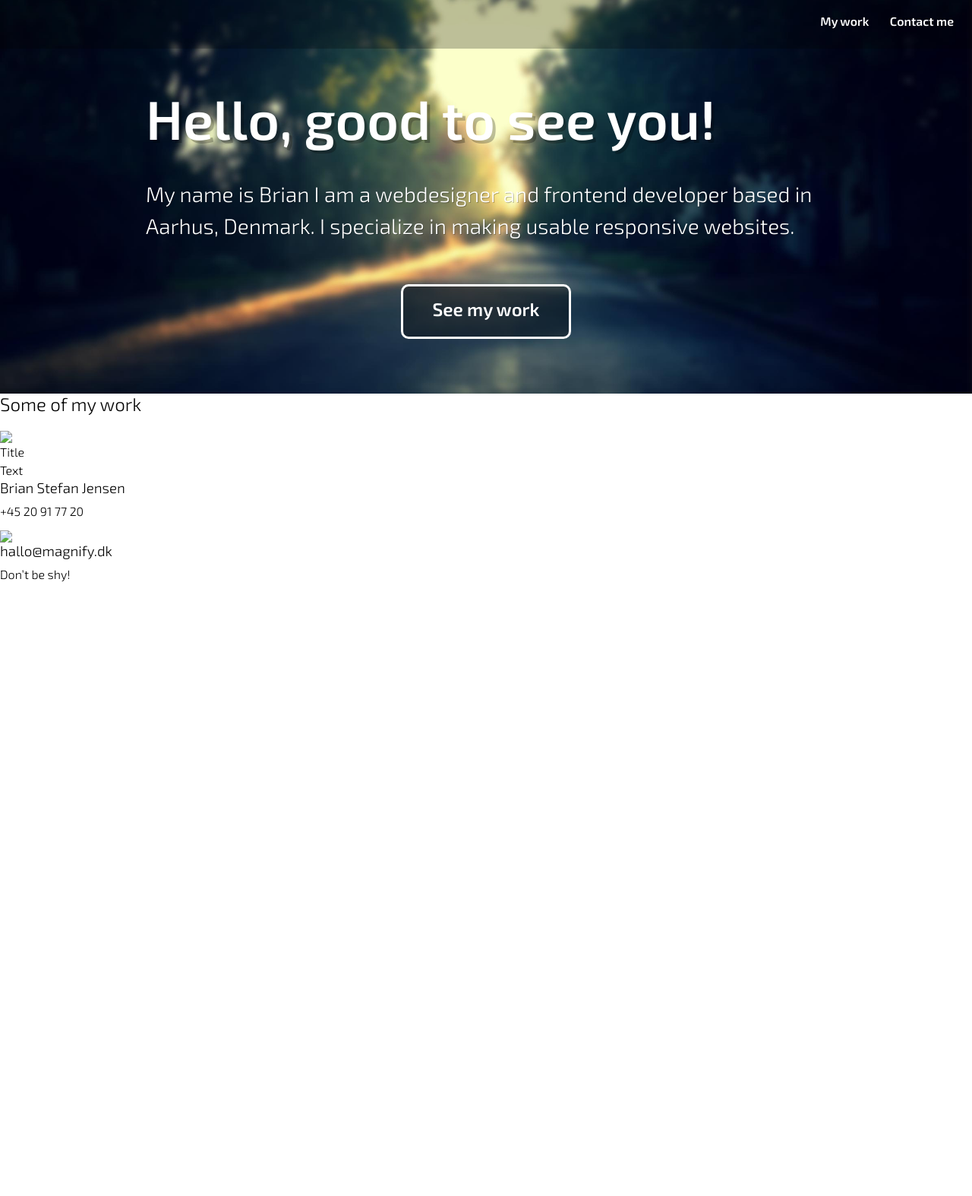
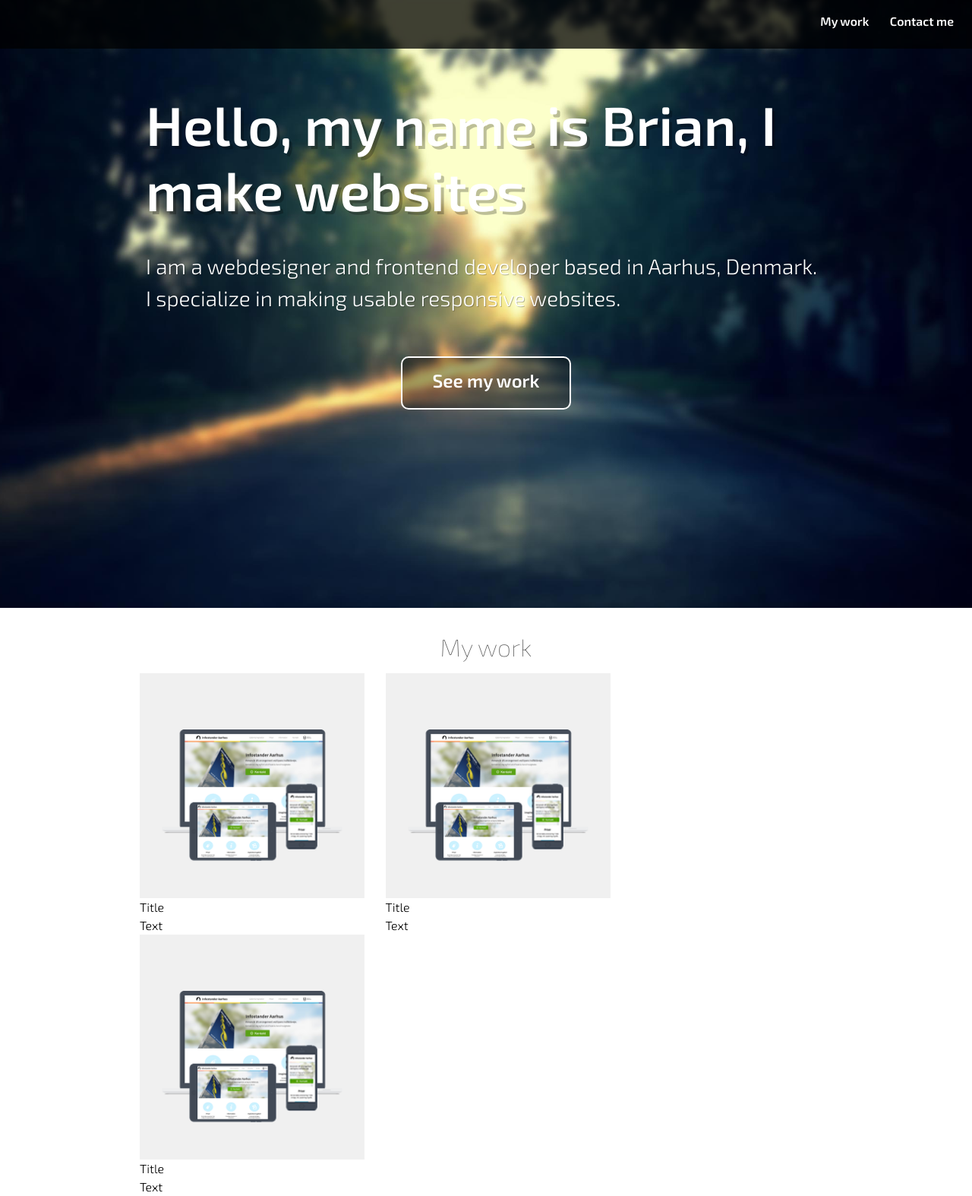
Before and after one commit to magnify/magnify, a PHP site: page / in a window 1280 px wide. Shown: the whole page at 76% size. Before the commit the page ends 766 px from the top, so only its background shows below. Run offline with PHP 8.4, Linux system fonts and the light colour scheme.

Commit message:
More styling

```diff
--- a/css/styles.css
+++ b/css/styles.css
@@ -4,13 +4,6 @@
  * Stylesheet import
  *
  */
-/**
- * Variables
- *
- * @author magnify
- */
-/* Layout
-   ================================================================================================================== */
 /* Breakpoints
    ================================================================================================================== */
 /* Colors
@@ -18,8 +11,6 @@
 /* Typograhy
    ================================================================================================================== */
 /* Link colors
-   ================================================================================================================== */
-/* Spacing
    ================================================================================================================== */
 /*------------------------------------*\
     $CSSWIZARDRY-GRIDS
@@ -157,7 +148,7 @@
  * 5. Required to combine fluid widths and fixed gutters.
  */
 /* line 239, ../sass/base/_grid.scss */
-.header--inner {
+.header--inner, .my-work--inner, .my-work--project {
   display: inline-block;
   /* [1] */
   padding-left: 24px;
@@ -182,6 +173,15 @@
  * Gutterless grids have all the properties of regular grids, minus any spacing.
  * Extends `.grid`.
  */
+/* line 275, ../sass/base/_grid.scss */
+.my-work {
+  margin-left: 0;
+}
+/* line 278, ../sass/base/_grid.scss */
+.my-work > .header--inner, .my-work > .my-work--inner, .my-work > .my-work--project {
+  padding-left: 0;
+}
+
 /**
  * Align the entire grid to the right. Extends `.grid`.
  */
@@ -190,11 +190,11 @@
  * classes. Extends `.grid`.
  */
 /* line 300, ../sass/base/_grid.scss */
-.header {
+.header, .my-work {
   text-align: center;
 }
 /* line 303, ../sass/base/_grid.scss */
-.header > .header--inner {
+.header > .header--inner, .my-work > .header--inner, .header > .my-work--inner, .my-work > .my-work--inner, .header > .my-work--project, .my-work > .my-work--project {
   text-align: left;
 }
 
@@ -299,7 +299,7 @@
    * Eighths
    */
   /* line 419, ../sass/base/_grid.scss */
-  .header--inner {
+  .header--inner, .my-work--inner {
     width: 87.5%;
   }
 
@@ -349,11 +349,16 @@
   /**
    * Thirds
    */
+  /* line 379, ../sass/base/_grid.scss */
+  .my-work--project {
+    width: 33.333%;
+  }
+
   /**
    * Quarters
    */
   /* line 388, ../sass/base/_grid.scss */
-  .header--inner {
+  .header--inner, .my-work--inner {
     width: 75%;
   }
 
@@ -379,6 +384,157 @@
 /**
  * Push classes, to move grid items over to the right by certain amounts.
  */
+/**
+ * Not a particularly great selector, but the DRYest way to do things.
+ */
+/* line 580, ../sass/base/_grid.scss */
+[class*="push--"] {
+  position: relative;
+}
+
+/**
+ * Whole
+ */
+/**
+ * Halves
+ */
+/**
+ * Thirds
+ */
+/**
+ * Quarters
+ */
+/**
+ * Fifths
+ */
+/**
+ * Sixths
+ */
+/**
+ * Eighths
+ */
+/**
+ * Tenths
+ */
+/**
+ * Twelfths
+ */
+@media only screen and (max-width: 480px) {
+  /**
+   * Whole
+   */
+  /**
+   * Halves
+   */
+  /**
+   * Thirds
+   */
+  /**
+   * Quarters
+   */
+  /**
+   * Fifths
+   */
+  /**
+   * Sixths
+   */
+  /**
+   * Eighths
+   */
+  /**
+   * Tenths
+   */
+  /**
+   * Twelfths
+   */
+}
+@media only screen and (min-width: 481px) and (max-width: 1023px) {
+  /**
+   * Whole
+   */
+  /**
+   * Halves
+   */
+  /**
+   * Thirds
+   */
+  /**
+   * Quarters
+   */
+  /**
+   * Fifths
+   */
+  /**
+   * Sixths
+   */
+  /**
+   * Eighths
+   */
+  /**
+   * Tenths
+   */
+  /**
+   * Twelfths
+   */
+}
+@media only screen and (max-width: 1023px) {
+  /**
+   * Whole
+   */
+  /**
+   * Halves
+   */
+  /**
+   * Thirds
+   */
+  /**
+   * Quarters
+   */
+  /**
+   * Fifths
+   */
+  /**
+   * Sixths
+   */
+  /**
+   * Eighths
+   */
+  /**
+   * Tenths
+   */
+  /**
+   * Twelfths
+   */
+}
+@media only screen and (min-width: 1024px) {
+  /**
+   * Whole
+   */
+  /**
+   * Halves
+   */
+  /**
+   * Thirds
+   */
+  /**
+   * Quarters
+   */
+  /**
+   * Fifths
+   */
+  /**
+   * Sixths
+   */
+  /**
+   * Eighths
+   */
+  /**
+   * Tenths
+   */
+  /**
+   * Twelfths
+   */
+}
 /*------------------------------------*\
     $PULL
 \*------------------------------------*/
@@ -800,8 +956,12 @@ img {
   vertical-align: bottom;
 }
 
-/* line 1, ../sass/layout/_layout.scss */
+/* Header
+   ================================================================================================================== */
+/* line 4, ../sass/layout/_layout.scss */
 .header {
+  position: absolute;
+  min-height: 100%;
   background: url("/images/header-background.jpg") no-repeat left;
   color: white;
   -moz-background-size: cover;
@@ -809,106 +969,103 @@ img {
   -webkit-background-size: cover;
   background-size: cover;
 }
-/* line 7, ../sass/layout/_layout.scss */
+@media only screen and (min-width: 481px) {
+  /* line 4, ../sass/layout/_layout.scss */
+  .header {
+    background-position: center;
+  }
+}
+/* line 21, ../sass/layout/_layout.scss */
 .header--inner {
-  padding: 2em;
+  margin-bottom: 1em;
+  padding: 4em 2em 3em;
   -moz-box-sizing: border-box;
   -webkit-box-sizing: border-box;
   box-sizing: border-box;
 }
 @media only screen and (min-width: 481px) {
-  /* line 7, ../sass/layout/_layout.scss */
+  /* line 21, ../sass/layout/_layout.scss */
   .header--inner {
-    padding-top: 3em;
+    padding-top: 3.5em;
     padding-bottom: 4.5em;
   }
 }
-@media only screen and (min-width: 481px) {
-  /* line 1, ../sass/layout/_layout.scss */
-  .header {
-    background-position: center;
-  }
-}
-
-/* line 29, ../sass/layout/_layout.scss */
-.nav {
+/* line 38, ../sass/layout/_layout.scss */
+.header--nav {
   height: 4em;
-  background-color: rgba(0, 0, 0, 0.25);
+  background-color: rgba(0, 0, 0, 0.75);
   line-height: 3.5em;
   text-align: center;
 }
-/* line 36, ../sass/layout/_layout.scss */
-.nav--link {
+/* line 45, ../sass/layout/_layout.scss */
+.header--nav-link {
   margin-right: 1.5em;
 }
-/* line 41, ../sass/layout/_layout.scss */
-.nav a:link {
+/* line 50, ../sass/layout/_layout.scss */
+.header--nav a:link {
   color: white;
   font-weight: 600;
   text-decoration: none;
 }
-/* line 47, ../sass/layout/_layout.scss */
-.nav a:visited {
+/* line 56, ../sass/layout/_layout.scss */
+.header--nav a:visited {
   color: #f2f2f2;
 }
-/* line 51, ../sass/layout/_layout.scss */
-.nav a:hover, .nav a:focus {
+/* line 60, ../sass/layout/_layout.scss */
+.header--nav a:hover, .header--nav a:focus {
   color: #f0f1d2;
   text-decoration: none;
 }
 @media only screen and (min-width: 481px) {
-  /* line 29, ../sass/layout/_layout.scss */
-  .nav {
+  /* line 38, ../sass/layout/_layout.scss */
+  .header--nav {
     text-align: right;
   }
 }
-
-/* line 63, ../sass/layout/_layout.scss */
-.header-big {
+/* line 72, ../sass/layout/_layout.scss */
+.header--big {
   font-size: 2em;
   font-weight: 600;
   text-shadow: 2px 2px 0 rgba(0, 0, 0, 0.25);
 }
 @media only screen and (min-width: 481px) and (max-width: 1023px) {
-  /* line 63, ../sass/layout/_layout.scss */
-  .header-big {
+  /* line 72, ../sass/layout/_layout.scss */
+  .header--big {
     font-size: 3em;
   }
 }
 @media only screen and (min-width: 1024px) {
-  /* line 63, ../sass/layout/_layout.scss */
-  .header-big {
+  /* line 72, ../sass/layout/_layout.scss */
+  .header--big {
     font-size: 4.5em;
     text-shadow: 4px 4px 0 rgba(0, 0, 0, 0.25);
   }
 }
-
-/* line 80, ../sass/layout/_layout.scss */
-.header-sub {
+/* line 90, ../sass/layout/_layout.scss */
+.header--sub {
   margin-bottom: 2em;
   font-weight: 300;
   text-shadow: 1px 1px 0 rgba(0, 0, 0, 0.25);
 }
 @media only screen and (min-width: 481px) and (max-width: 1023px) {
-  /* line 80, ../sass/layout/_layout.scss */
-  .header-sub {
+  /* line 90, ../sass/layout/_layout.scss */
+  .header--sub {
     font-size: 1.25em;
   }
 }
 @media only screen and (min-width: 1024px) {
-  /* line 80, ../sass/layout/_layout.scss */
-  .header-sub {
+  /* line 90, ../sass/layout/_layout.scss */
+  .header--sub {
     font-size: 1.75em;
   }
 }
-
-/* line 98, ../sass/layout/_layout.scss */
-.header-button--wrapper {
+/* line 108, ../sass/layout/_layout.scss */
+.header--button-wrapper {
   text-align: center;
 }
-/* line 102, ../sass/layout/_layout.scss */
-.header-button--link {
-  border: 3px solid white;
+/* line 112, ../sass/layout/_layout.scss */
+.header--button-link {
+  border: 2px solid white;
   display: block;
   margin-right: auto;
   margin-left: auto;
@@ -927,24 +1084,47 @@ img {
   -webkit-box-sizing: border-box;
   box-sizing: border-box;
 }
-/* line 117, ../sass/layout/_layout.scss */
-.header-button--link:link, .header-button--link:visited, .header-button--link:hover, .header-button--link:active {
+/* line 127, ../sass/layout/_layout.scss */
+.header--button-link:link, .header--button-link:visited, .header--button-link:hover, .header--button-link:active {
   color: #fff;
   text-decoration: none;
 }
-/* line 125, ../sass/layout/_layout.scss */
-.header-button--link:hover {
+/* line 135, ../sass/layout/_layout.scss */
+.header--button-link:hover {
   background-color: rgba(0, 0, 0, 0.65);
 }
 @media only screen and (min-width: 481px) {
-  /* line 102, ../sass/layout/_layout.scss */
-  .header-button--link {
+  /* line 112, ../sass/layout/_layout.scss */
+  .header--button-link {
     width: 50%;
   }
 }
 @media only screen and (min-width: 1024px) {
-  /* line 102, ../sass/layout/_layout.scss */
-  .header-button--link {
+  /* line 112, ../sass/layout/_layout.scss */
+  .header--button-link {
     width: 25%;
   }
 }
+
+/* My work
+   ================================================================================================================== */
+/* line 157, ../sass/layout/_layout.scss */
+.my-work {
+  position: absolute;
+  top: 100%;
+  overflow-x: scroll;
+  width: 100%;
+}
+/* line 167, ../sass/layout/_layout.scss */
+.my-work--inner {
+  background-color: rgba(255, 255, 255, 0.5);
+  margin-top: -1em;
+  padding-top: 3em;
+}
+/* line 178, ../sass/layout/_layout.scss */
+.my-work--header {
+  color: #535353;
+  font-size: 2em;
+  font-weight: 100;
+  text-align: center;
+}
--- a/index.html
+++ b/index.html
@@ -10,23 +10,35 @@
 </head>
 <body>
 <header class="header" role="banner">
-  <nav class="nav">
-    <a href="#work" class="nav--link">My work</a>
-    <a href="#work" class="nav--link">Contact me</a>
+  <nav class="header--nav">
+    <a href="#work" class="header--nav-link">My work</a>
+    <a href="#work" class="header--nav-link">Contact me</a>
   </nav>
   <div class="header--inner">
-    <h1 class="header-big">Hello, good to see you!</h1>
-    <p class="header-sub">My name is Brian I am a webdesigner and frontend developer based in Aarhus, Denmark. I specialize in making usable responsive websites.</p>
-    <div class="header-button--wrapper"><a href="#my-work" class="header-button--link">See my work</a></div>
+    <h1 class="header--big">Hello, my name is Brian, I make websites</h1>
+    <p class="header--sub">I am a webdesigner and frontend developer based in Aarhus, Denmark. I specialize in making usable responsive websites.</p>
+    <div class="header--button-wrapper"><a href="#my-work" class="header--button-link">See my work</a></div>
   </div>
 </header>
-<section class="work">
-  <h2 class="section-heading">Some of my work</h2>
-  <aside>
-    <img src="#">
-    <p class="work--header">Title</p>
-    <p class="work--description">Text</p>
-  </aside>
+<section class="my-work" id="my-work">
+  <div class="my-work--inner">
+    <h2 class="my-work--header">My work</h2>
+    <aside class="my-work--project">
+      <img src="/images/work-infostander.png" class="my-work--project-image">
+      <p class="work--header">Title</p>
+      <p class="work--description">Text</p>
+    </aside>
+    <aside class="my-work--project">
+      <img src="/images/work-infostander.png" class="my-work--project-image">
+      <p class="work--header">Title</p>
+      <p class="work--description">Text</p>
+    </aside>
+    <aside class="my-work--project">
+      <img src="/images/work-infostander.png" class="my-work--project-image">
+      <p class="work--header">Title</p>
+      <p class="work--description">Text</p>
+    </aside>
+  </div>
 </section>
 <footer class="footer" role="contentinfo">
   <h3 class="footer--heading">Brian Stefan Jensen</h3>
--- a/sass/base/_grid.scss
+++ b/sass/base/_grid.scss
@@ -96,7 +96,7 @@ $use-silent-classes:    true!default;
 /**
  * Would you like push and pull classes enabled?
  */
-$push:                  false!default;
+$push:                  true!default;
 $pull:                  false!default;
 
 
--- a/sass/base/_vars.scss
+++ b/sass/base/_vars.scss
@@ -1,18 +1,3 @@
-/**
- * Variables
- *
- * @author magnify
- */
-
-
-
-/* Layout
-   ================================================================================================================== */
-
-$border-radius:    .6em !default;
-
-
-
 /* Breakpoints
    ================================================================================================================== */
 
@@ -42,11 +27,3 @@ $font:             1em/1.5 $font-family !default;
    ================================================================================================================== */
 
 $link-color:       #f0f1d2 !default;
-
-
-
-/* Spacing
-   ================================================================================================================== */
-
-$margin-bottom:    1.5em !default;
-$padding-bottom:   1.5em !default;
--- a/sass/layout/_layout.scss
+++ b/sass/layout/_layout.scss
@@ -1,39 +1,48 @@
+/* Header
+   ================================================================================================================== */
+
 .header {
   @extend %grid--center;
 
+  position: absolute;
+
+  min-height: 100%;
+
   background: url('/images/header-background.jpg') no-repeat left;
   color: $white;
-
-  &--inner {
-    @extend %grid__item;
-    @extend %lap--seven-eighths;
-    @extend %desk--three-quarters;
-
-    padding: 2em;
-
-    @include box-sizing(border-box);
-
-    @include breakpoint($breakpoint-lap) {
-      padding-top: 3em;
-      padding-bottom: 4.5em;
-    }
-  }
 
   @include background-size(cover);
 
   @include breakpoint($breakpoint-lap) {
     background-position: center;
   }
+
+  // Header inner
+  &--inner {
+    @extend %grid__item;
+    @extend %lap--seven-eighths;
+    @extend %desk--three-quarters;
+
+    margin-bottom: 1em;
+    padding: 4em 2em 3em;
+
+    @include box-sizing(border-box);
+
+    @include breakpoint($breakpoint-lap) {
+      padding-top: 3.5em;
+      padding-bottom: 4.5em;
+    }
   }
 
-.nav {
+  // Nav
+  &--nav {
     height: 4em;
 
-  background-color: transparentize($black, .75);
+    background-color: transparentize($black, .25);
     line-height: 3.5em;
     text-align: center;
 
-  &--link {
+    &-link {
       margin-right: 1.5em;
     }
 
@@ -59,8 +68,8 @@
       text-align: right;
     }
   }
-
-.header-big {
+  // Big header
+  &--big {
     font-size: 2em;
     font-weight: 600;
 
@@ -77,7 +86,8 @@
     }
   }
 
-.header-sub {
+  // Sub header
+  &--sub {
     margin-bottom: 2em;
 
     font-weight: 300;
@@ -93,14 +103,14 @@
     }
   }
 
-
-.header-button {
-  &--wrapper {
+  // Link button
+  &--button {
+    &-wrapper {
       text-align: center;
     }
 
-  &--link {
-    border: 3px solid $white;
+    &-link {
+      border: 2px solid $white;
       display: block;
       margin-right: auto;
       margin-left: auto;
@@ -138,3 +148,45 @@
       @include box-sizing(border-box);
     }
   }
+}
+
+
+/* My work
+   ================================================================================================================== */
+
+.my-work {
+  @extend %grid--full;
+  @extend %grid--center;
+
+  position: absolute;
+  top: 100%;
+
+  overflow-x: scroll;
+  width: 100%;
+
+  &--inner {
+    @extend %grid__item;
+    @extend %lap--seven-eighths;
+    @extend %desk--three-quarters;
+
+    background-color: transparentize($white, .5);
+
+    margin-top: -1em;
+    padding-top: 3em;
+  }
+
+  &--header {
+    color: #535353;
+    font-size: 2em;
+    font-weight: 100;
+    text-align: center;
+  }
+
+  &--project {
+    @extend %grid__item;
+    @extend %desk--one-third;
+
+    &-image {
+    }
+  }
+}
```
Also changed, not shown: images/work-infostander.png (added), 1 other file. Lines whose indentation alone changed are shown as unchanged.
